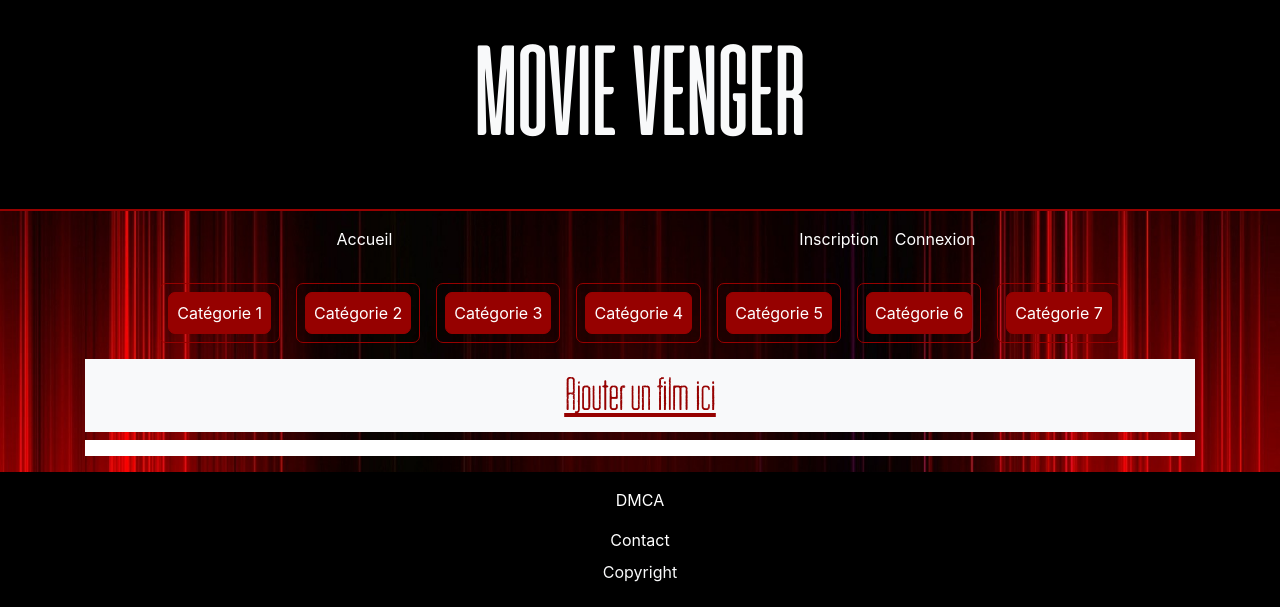
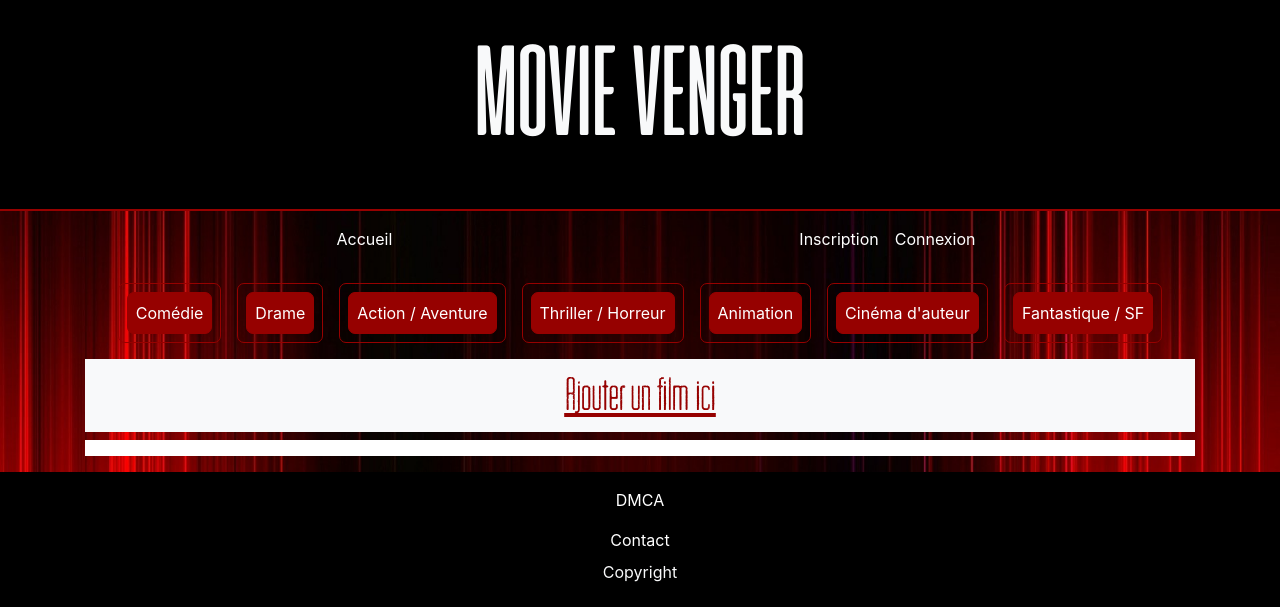
Before and after one commit to Helixar/movievenger, a PHP site: page / in a window 1280 px wide. Shown: the part 159-766 px from the top of the page. Run offline with PHP 8.4, Linux system fonts and the light colour scheme; data that the repository does not hold is empty.

Commit message:
Add files via upload
ajout nom catégorie

```diff
--- a/src/views/index.php
+++ b/src/views/index.php
@@ -96,25 +96,25 @@
         <nav class="container navbar navbar-expand-lg ">
             <ul class="navbar-nav mx-auto ">
                 <li class="nav-item active p-2 m-2 bouton">
-                    <a class="nav-link btn" href="#" role="button">Catégorie 1</a>
+                    <a class="nav-link btn" href="#" role="button">Comédie</a>
                 </li>
                 <li class="nav-item active p-2 m-2 bouton">
-                    <a class="nav-link btn" href="#" role="button">Catégorie 2</a>
+                    <a class="nav-link btn" href="#" role="button">Drame</a>
                 </li>
                 <li class="nav-item active p-2 m-2 bouton">
-                    <a class="nav-link btn " href="#" role="button">Catégorie 3</a>
+                    <a class="nav-link btn " href="#" role="button">Action / Aventure</a>
                 </li>
                 <li class="nav-item active p-2 m-2 bouton">
-                    <a class="nav-link btn" href="#" role="button">Catégorie 4</a>
+                    <a class="nav-link btn" href="#" role="button">Thriller / Horreur</a>
                 </li>
                 <li class="nav-item active p-2 m-2 bouton">
-                    <a class="nav-link btn " href="#" role="button">Catégorie 5</a>
+                    <a class="nav-link btn " href="#" role="button">Animation</a>
                 </li>
                 <li class="nav-item active p-2 m-2 bouton">
-                    <a class="nav-link btn " href="#" role="button">Catégorie 6</a>
+                    <a class="nav-link btn " href="#" role="button">Cinéma d'auteur</a>
                 </li>
                 <li class="nav-item active p-2 m-2 bouton">
-                    <a class="nav-link btn" href="#" role="button">Catégorie 7</a>
+                    <a class="nav-link btn" href="#" role="button">Fantastique / SF</a>
                 </li>
             </ul>
         </nav>
@@ -129,7 +129,7 @@
         <div class="container blocCarte d-flex flex-wrap justify-content-center p-2">
             <?php foreach ($film_list as $film) : ?>
                 <div class="card m-2" style="width: 12rem;">
-                    <a href="#" class="text-center"><img src="dist/img/<?=$film['image']?>" class="card-img-top" alt="..." style="width: 11.5rem; height:17rem;"></a>
+                    <a href="#"><img src="dist/img/<?=$film['image']?>" class="card-img-top" alt="..."></a>
                     <div class="card-body">
                         <p class="card-text"><?= $film['name'] ?></p>
                         <p class="card-text"><?= $film['release_date'] ?></p>
```
